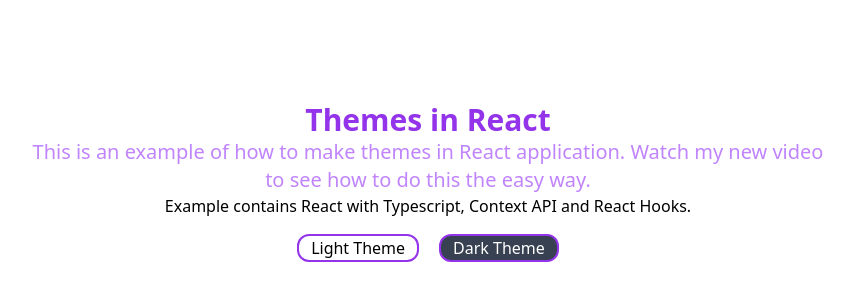
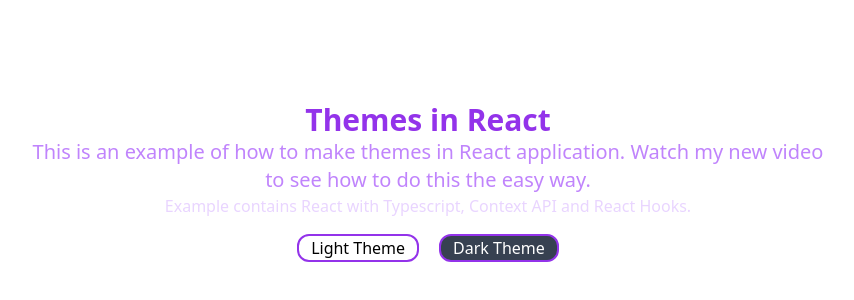
Before and after one commit to KenUdoudo/Themes, a React (Vite) app: page / in a window 1280 px wide. Shown: the part 58-358 px from the top of the page, without its empty margins (212-1066 px from the left). Built offline with nearby package versions, Linux system fonts and the light colour scheme.

Commit message:
text color

```diff
--- a/src/App.jsx
+++ b/src/App.jsx
@@ -7,7 +7,7 @@
     <div className='flex flex-col justify-center items-center mt-40'>
       <h2 className="font-semibold text-3xl text-purple-600">Themes in React</h2>
       <p className="text-xl text-center px-40 mx-20 text-purple-400">This is an example of how to make themes in React application. Watch my new video to see  how to do this the easy way.</p>
-      <p>Example contains React with Typescript, Context API and React Hooks.</p>
+      <p className="text-purple-200">Example contains React with Typescript, Context API and React Hooks.</p>
 
       <div className="flex flex-row gap-x-5 mt-4">
         <button className="border-2 bg-white border-purple-600 rounded-xl px-3">Light Theme</button>
```
